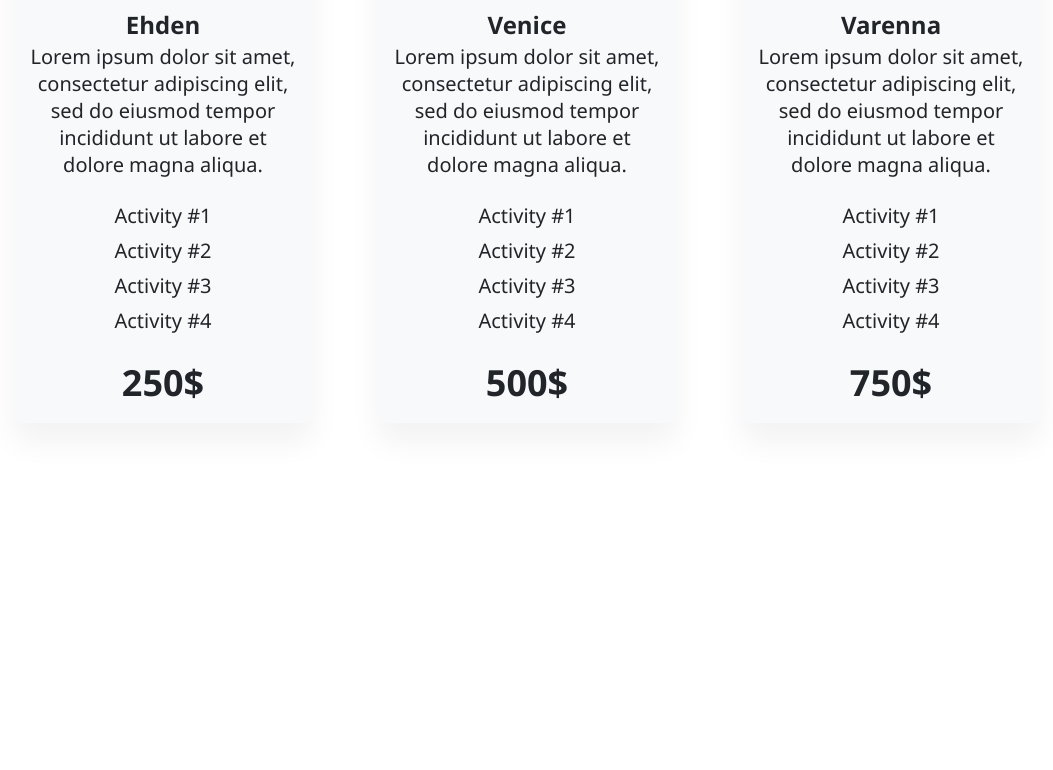
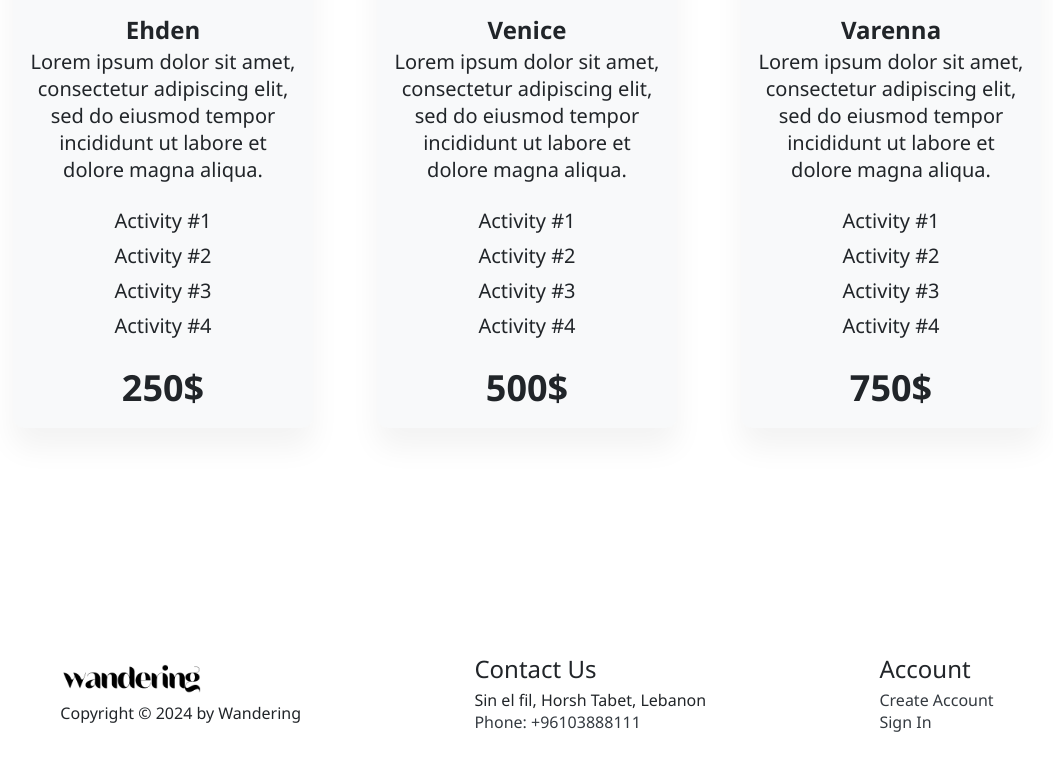
Before and after one commit to MGeorgesM/travel-destination-guide, a plain HTML site: page pages/index.html in a window 1280 px wide. Shown: the part 1142-1912 px from the top of the page, without its empty margins (113-1166 px from the left). Before the commit the page ends 1661 px from the top, so only its background shows below. Drawn offline with Linux system fonts and the light colour scheme.

Commit message:
Footer added

```diff
--- a/pages/index.html
+++ b/pages/index.html
@@ -11,7 +11,7 @@
 
 <body>
     <header>
-        <img class="logo" src="../images/logo.png" alt="wandering-logo">
+        <a href="./index.html"><img class="logo" src="../images/logo.png" alt="wandering-logo"></a>
         <nav class="navbar">
             <ul class="nav-list">
                 <li><a class="nav-link" href="#">Destinations</a></li>
@@ -85,7 +85,28 @@
         </div>
     </main>
     <footer>
-
+        <div class="footer-container">
+            <div class="logo-container">
+                <a href="./index.html">
+                    <img class="footer-logo" src="../images/logo.png" alt="wandering-logo">
+                </a>
+                <p class="copyright">Copyright &copy; 2024 by Wandering</p>
+            </div>
+            <div class="address">
+                <p class="footer-heading">Contact Us</p>
+                <div>
+                    <p>Sin el fil, Horsh Tabet, Lebanon</p>
+                    <a class="footer-link" href="">Phone: +96103888111</a> <br>
+                </div>
+            </div>
+            <div class="nav-col">
+                <p class="footer-heading">Account</p>
+                <ul class="footer-nav">
+                    <li><a class="footer-link" href="#">Create Account</a></li>
+                    <li><a class="footer-link" href="#">Sign In</a></li>
+                </ul>
+            </div>
+        </div>
     </footer>
 </body>
 
--- a/styles/index.css
+++ b/styles/index.css
@@ -55,3 +55,46 @@
     font-size: 36px;
     padding-bottom: 16px;
 }
+
+footer {
+    padding: 32px 0;
+}
+
+.footer-container {
+    margin: 96px 0 48px 0;
+    display: flex;
+    justify-content:space-evenly;
+    align-items: top;
+}
+
+.logo-container {
+    display: flex;
+    flex-direction: column;
+    justify-content: center;
+}
+
+.footer-logo {
+    height: 36px;
+}
+
+.footer-heading {
+    font-size: 24px;
+    margin-bottom: 4px;
+}
+
+.footer-nav {
+    list-style: none;
+}
+
+.footer-link:link,
+.footer-link:visited {
+    text-decoration: none;
+    font-size: 16px;
+    color: #343a40
+}
+
+.footer-link:hover,
+.footer-link:active {
+    text-decoration: none;
+    color: #ced4da;
+}
```
